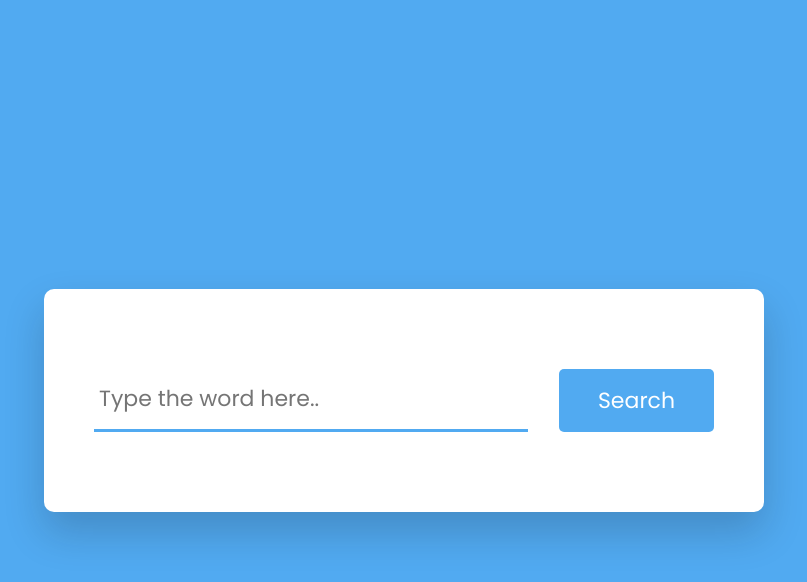
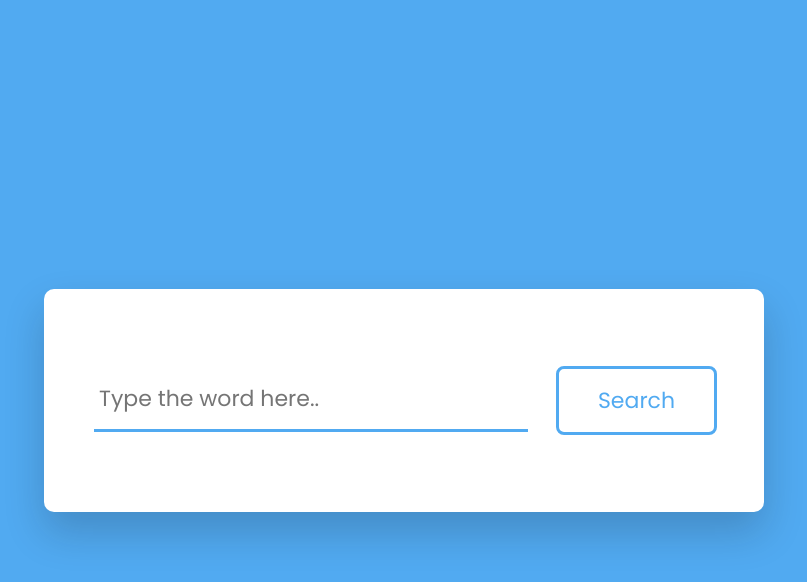
Before and after one commit to Rafal-Szatkiewicz/Dictionary, a website: page public/api/index.html in a window 1280 px wide. In both pictures the pointer is over the input "Search". Shown: the whole page, without its empty margins (236-1043 px from the left). Drawn offline with Linux system fonts and the light colour scheme.

Commit message:
search-btn hover effect

```diff
--- a/public/api/index.html
+++ b/public/api/index.html
@@ -70,6 +70,14 @@
             outline: none;
             color: #ffffff;
             border-radius: 5px;
+            transition: 0.3s;
+        }
+        #search-btn:hover
+        {
+            color: var(--primary);
+            background-color: #ffffff;
+            transition: 0.3s;
+            outline: 3px solid var(--primary);
         }
         .result {
             position: relative;
```
